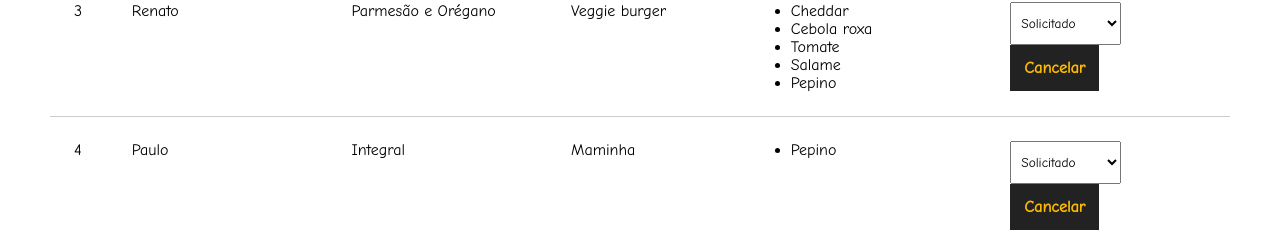
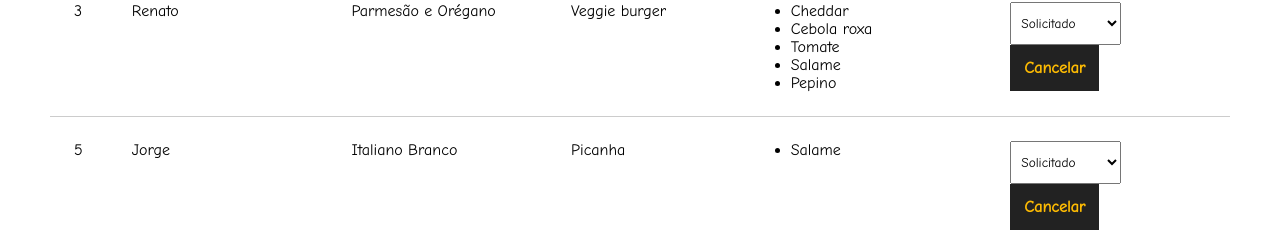
Before and after one commit to DevVeniltonJunior/VueJs, a Vue app: page /pedidos in a window 1280 px wide. Shown: the part 558-800 px from the top of the page. Built offline with nearby package versions, Linux system fonts and the light colour scheme; data requests are answered from the project's data file.

Commit message:
feat: add delete method

```diff
--- a/db/db.json
+++ b/db/db.json
@@ -116,16 +116,6 @@
       "id": 3
     },
     {
-      "nome": "Paulo",
-      "carne": "Maminha",
-      "pao": "Integral",
-      "opcionais": [
-        "Pepino"
-      ],
-      "status": "Solicitado",
-      "id": 4
-    },
-    {
       "nome": "Jorge",
       "carne": "Picanha",
       "pao": "Italiano Branco",
--- a/src/components/Dashboard.vue
+++ b/src/components/Dashboard.vue
@@ -26,7 +26,7 @@
             <option value="">Selecione</option>
             <option v-for="s in status" :key="s.id" :value="s.tipo" :selected="burger.status == s.tipo">{{ s.tipo }}</option>
           </select>
-          <button class="delete-btn">Cancelar</button>
+          <button class="delete-btn" @click="deleteBurger(burger.id)">Cancelar</button>
         </div>
       </div>
     </div>
@@ -57,6 +57,16 @@
       const data = await req.json()
 
       this.status = data
+    },
+    async deleteBurger(id) {
+      const req = await fetch(`http://localhost:3000/burgers/${id}`, {
+        method: 'DELETE'
+      })
+      const data = await req.json()
+
+
+
+      this.getPedidos()
     }
   },
   mounted() {
```
